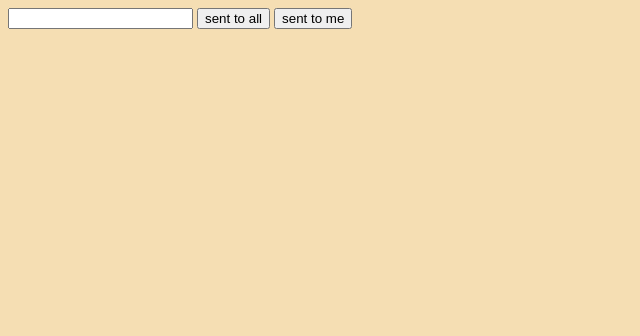
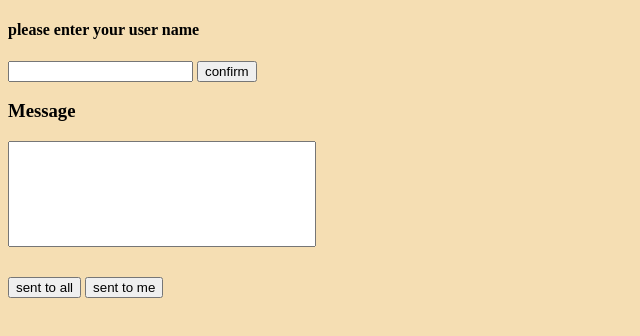
Before and after one commit to GreetVerduyn/2022-07-19_JS_chatroom-excercise, a plain HTML site: page client/index.html in a window 1280 px wide. Shown: the whole page, without its empty margins (0-640 px from the left). Drawn offline with nearby package versions, Linux system fonts and the light colour scheme; no server answers.

Commit message:
inputfield name ok

```diff
--- a/client/client.js
+++ b/client/client.js
@@ -3,14 +3,7 @@ let socket = io();
 
 let textClient = document.getElementById('input')
 
-/*
-document.getElementById('sentToAll').onclick = function () {
-   socket.emit("sendToAll", textClient.value);
-}
-
-document.getElementById('sent').onclick = function () {
-   socket.emit("sndMsg", textClient.value);
-}*/
+// send message
 const sendToAll = () => {
    socket.emit("sendToAll", textClient.value);
 }
@@ -19,17 +12,15 @@ const sendToMe = () => {
    socket.emit("sendToMe", textClient.value);
 }
 
-
+// receive message
 socket.on('displayMessage', (message) => {
    target.innerHTML += '<br>'+message;
 });
 
+const setUser = () => {
+   let userName = document.getElementById('userName')
 
-
-
-
-
-
+}
 
 
 
--- a/client/index.html
+++ b/client/index.html
@@ -8,14 +8,29 @@
 </head>
 <body>
 
+<div container-identification>
+    <h4>please enter your user name</h4>
+    <input id="userName">
+    <button type="button" id="inputName" onclick="setUser()">confirm</button>
 
-    <input type="text" id="input">
-    <button type="button" id="sentToAll" onclick="sendToAll()">sent to all</button>
-    <button type="button" onclick="sendToMe()" >sent to me</button>
+</div>
+
+<div class="container-input">
+    <h3>Message</h3>
+    <div class="inputfield">
+        <input type="text" id="input">
+        <div class="inputButtons">
+            <button type="button" id="sentToAll" onclick="sendToAll()">sent to all</button>
+            <button type="button" onclick="sendToMe()" >sent to me</button>
+        </div>
+
+    </div>
+
+</div>
 
 
-<div id="target">
-
+<div class="received">
+    <div id="target"></div>
 </div>
 
 
--- a/client/styles.scss
+++ b/client/styles.scss
@@ -1,3 +1,26 @@
-body{
-  background-color:wheat;
+body {
+  background-color: wheat;
+
+  .container-input{
+    display: flex;
+    flex-direction: column;
+
+    .inputfield {
+      #input{
+        height: 100px;
+        width: 300px;
+      }
+
+    }
+    .inputButtons{
+      margin-top: 30px;
+    }
+
+
+  }
+
+
+
+
+
 }
--- a/server/server.js
+++ b/server/server.js
@@ -22,15 +22,17 @@ io.on('connection', (socket) => {
     counter += 1;
     console.log(counter+' someone connected')
 
-    socket.on('sendToMe', (msg) => {
-        console.log('send: ' + msg);
-        socket.emit("displayMessage",(msg));
+    socket.on('sendToAll', (message) => {
+        console.log('send: ' + message);
+        io.emit("displayMessage", (message));
     });
 
-    socket.on('sendToAll', (msg) => {
-        console.log('send: ' + msg);
-        io.emit("displayMessage", (msg));
+    socket.on('sendToMe', (message) => {
+        console.log('send: ' + message);
+        socket.emit("displayMessage",(message));
     });
+
+
 });
 
 
```
Also changed, not shown: client/styles.css, 1 other file.
